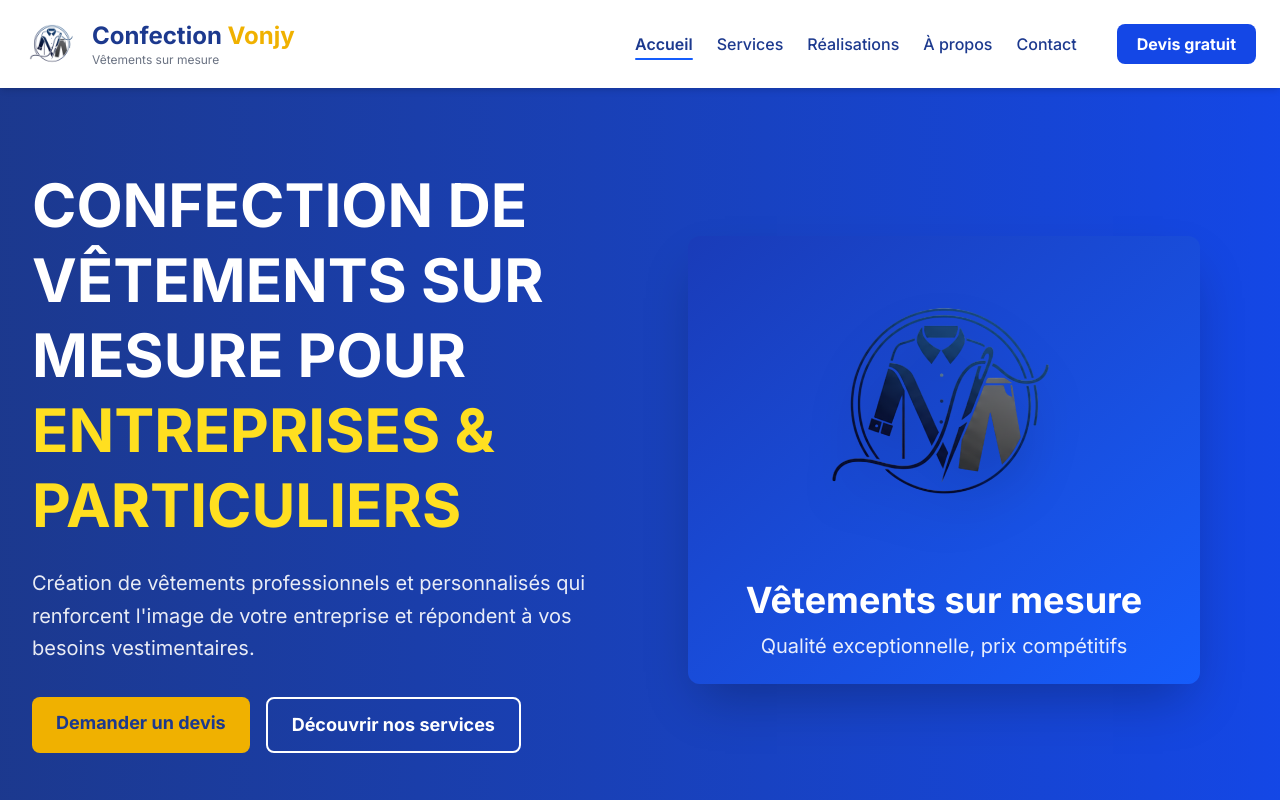
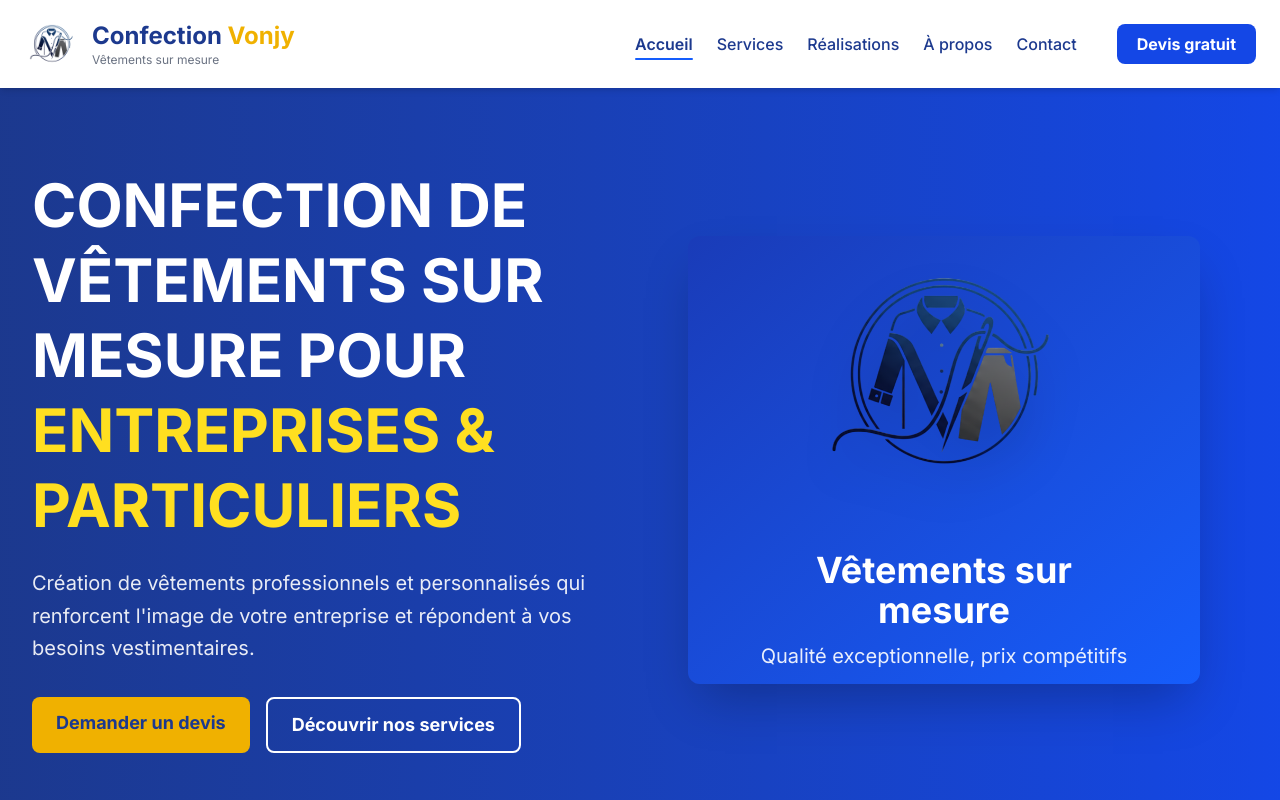
Before and after one commit to mourad-edine/sauve, a Next.js app: page / in a window 1280 px wide. Shown: the top 800 px of the page. Built offline with nearby package versions, Linux system fonts and the light colour scheme.

Commit message:
dernier mise à jour responsive pc

```diff
--- a/src/components/Hero.js
+++ b/src/components/Hero.js
@@ -50,26 +50,26 @@
           </div>
 
           {/* Logo/image - caché sur mobile, visible sur desktop */}
-          <div className="hidden md:flex md:w-1/2 justify-center">
-            <div className="relative w-full max-w-lg h-80 lg:h-96 xl:h-[28rem] rounded-xl overflow-hidden shadow-2xl">
-              <div className="absolute inset-0 bg-gradient-to-br from-blue-800 to-blue-600 flex items-center justify-center">
-                <div className="text-center p-6 lg:p-8">
-                  <div className="mb-6 lg:mb-8 flex justify-center">
-                    <div className="relative w-56 h-56 lg:w-64 lg:h-64 xl:w-72 xl:h-72">
+          <div className="hidden md:flex md:w-1/2 justify-center items-center">
+  <div className="relative w-full max-w-md lg:max-w-lg h-auto min-h-[400px] lg:h-96 xl:h-[28rem] rounded-xl overflow-hidden shadow-2xl">
+    <div className="absolute inset-0 bg-gradient-to-br from-blue-800 to-blue-600 flex items-center justify-center p-4 sm:p-6">
+      <div className="text-center w-full p-4 sm:p-6 lg:p-8">
+        <div className="mb-4 sm:mb-6 lg:mb-8 flex justify-center">
+          <div className="relative w-48 h-48 sm:w-56 sm:h-56 lg:w-64 lg:h-64 xl:w-72 xl:h-72">
             <Image
               src="/images/logo.png"
-                        alt="Logo
-Confection Vonjy"
+              alt="Logo Confection Vonjy"
               fill
               className="object-contain drop-shadow-2xl"
               priority
+              sizes="(max-width: 768px) 192px, (max-width: 1024px) 224px, 256px"
             />
           </div>
         </div>
-                  <h3 className="text-2xl lg:text-3xl xl:text-4xl font-bold mb-3 text-white">
+        <h3 className="text-xl sm:text-2xl lg:text-3xl xl:text-4xl font-bold mb-2 sm:mb-3 text-white px-2">
           Vêtements sur mesure
         </h3>
-                  <p className="text-lg lg:text-xl text-white/90">
+        <p className="text-base sm:text-lg lg:text-xl text-white/90 px-2 pb-5">
           Qualité exceptionnelle, prix compétitifs
         </p>
       </div>
```
Lines whose indentation alone changed are shown as unchanged.
